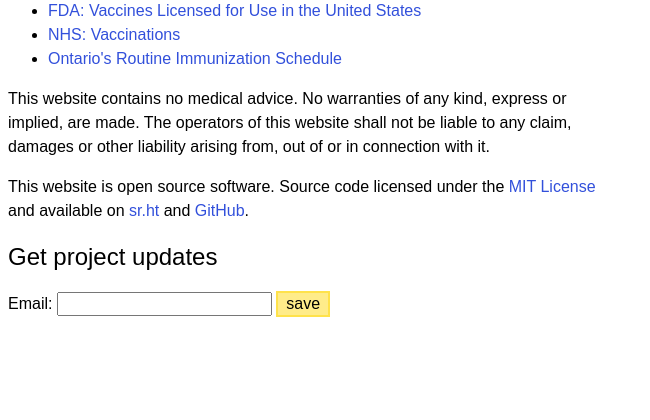
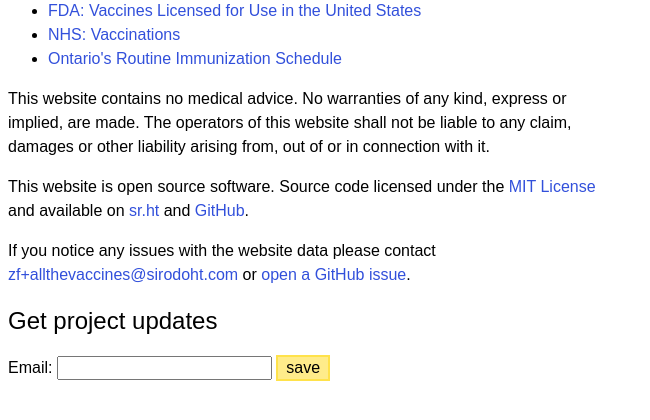
Before and after one commit to sirodoht/allthevaccines, a Django app: page /about/ in a window 1280 px wide. Shown: the part 345-765 px from the top of the page, without its empty margins (0-650 px from the left). Run offline with Django 4.2, Linux system fonts and the light colour scheme.

Commit message:
add contact and issues on about page

```diff
--- a/main/templates/main/about.html
+++ b/main/templates/main/about.html
@@ -58,6 +58,12 @@
         <a href="https://git.sr.ht/~sirodoht/allthevaccines">sr.ht</a>
         and <a href="https://github.com/sirodoht/allthevaccines">GitHub</a>.
     </p>
+    <p>
+        If you notice any issues with the website data please contact
+        <a href="mailto:zf+allthevaccines@sirodoht.com">zf+allthevaccines@sirodoht.com</a>
+        or
+        <a href="https://github.com/sirodoht/allthevaccines/issues/new">open a GitHub issue</a>.
+    </p>
 
     <section>
         <h2>Get project updates</h2>
```
